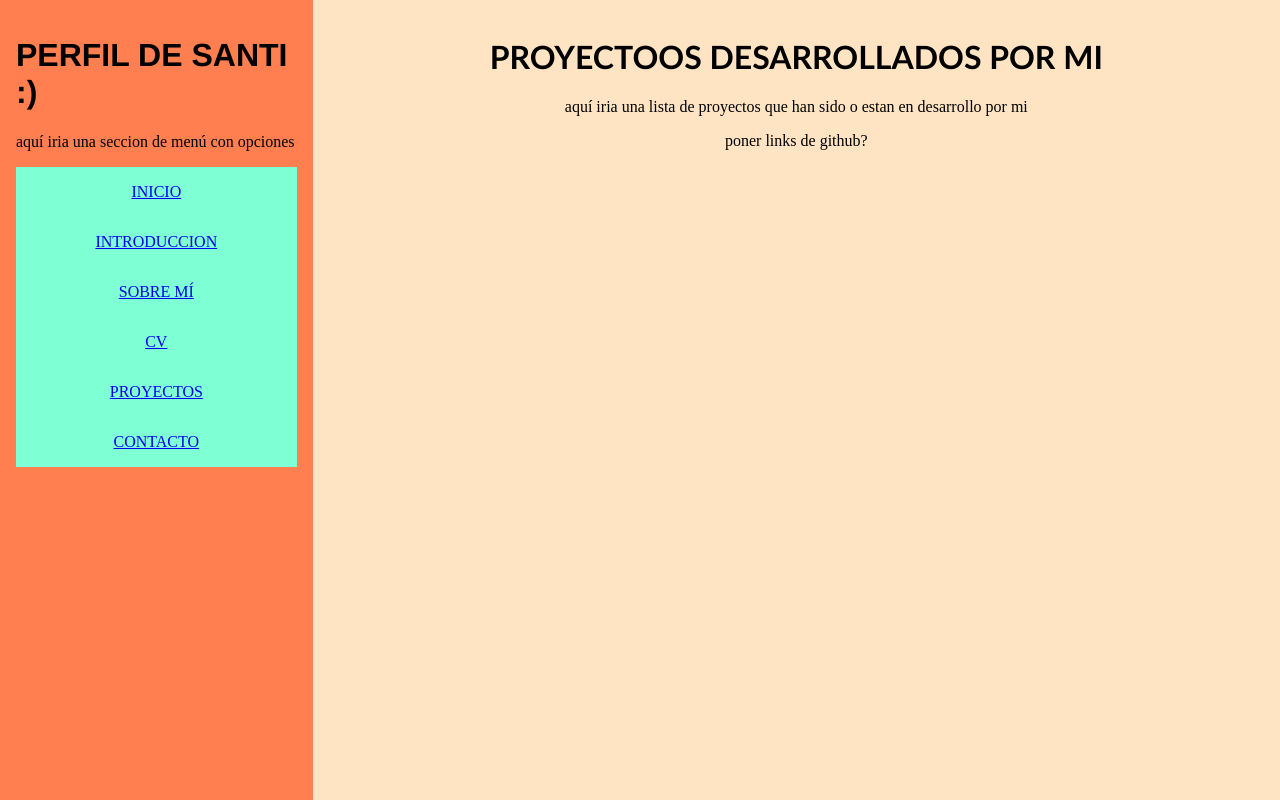
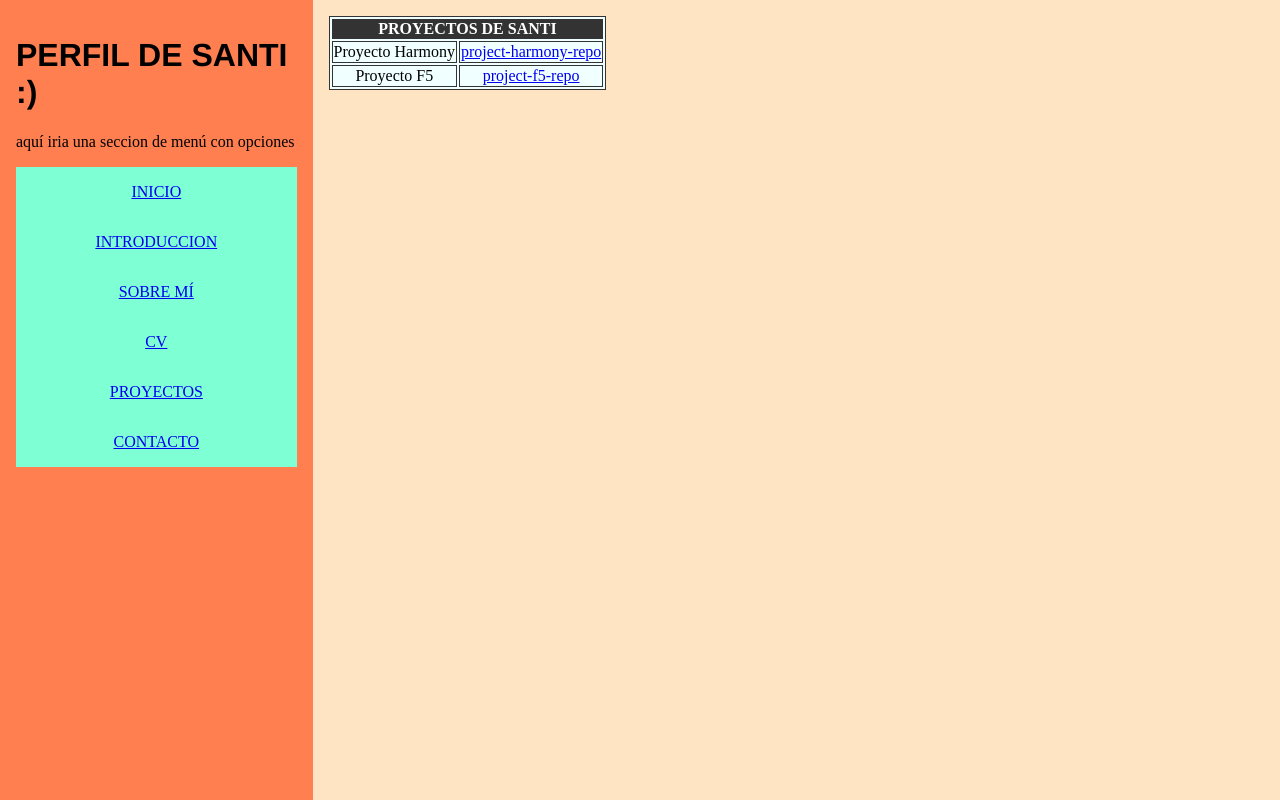
Before and after one commit to santisabb/santis-web, a website: page proyecto1/demos.html in a window 1280 px wide. Drawn offline with Linux system fonts and the light colour scheme.

Commit message:
hago tabla de proyectos y agrego estilos

```diff
--- a/proyecto1/demos.html
+++ b/proyecto1/demos.html
@@ -27,16 +27,27 @@
         </div>
     </div>
     <div class="container-right">
-        <h1 class="title-right">
-            PROYECTOOS DESARROLLADOS POR MI
-        </h1>
-        <p class="p1-right">
-            aquí iria una lista de proyectos que han sido o estan en desarrollo por mi
-        </p>
-        <p>
-            poner links de github?
-
-        </p>
+        <table>
+            <thead>
+                <tr>
+                    <th colspan="2">PROYECTOS DE SANTI</th>
+                </tr>
+            </thead>
+            <tbody>
+                <tr>
+                    <td>Proyecto Harmony</td>
+                    <td>
+                        <a href="https://github.com/santisabb/proyecto-harmony.git">project-harmony-repo</a>
+                    </td>
+                </tr>
+                <tr>
+                    <td>Proyecto F5</td>
+                    <td>
+                        <a href="https://github.com/santisabb/tp-dsw-f5.git">project-f5-repo</a>
+                    </td>
+                </tr>
+            </tbody>
+        </table>
     </div>
 </div>
 </div>
--- a/proyecto1/styles.css
+++ b/proyecto1/styles.css
@@ -38,6 +38,22 @@ body{
     font-family: 'Gill Sans', 'Gill Sans MT', Calibri, 'Trebuchet MS', sans-serif;
 }
 
+/*
+seccion para demos
+*/
+
+table,
+td{
+    border: 1px solid #333;
+    background-color: azure;
+}
+
+
+thead,
+tfoot{
+    background-color: #333;
+    color: #fff;
+}
 
 /*
 seccion de formulario para contact
```
